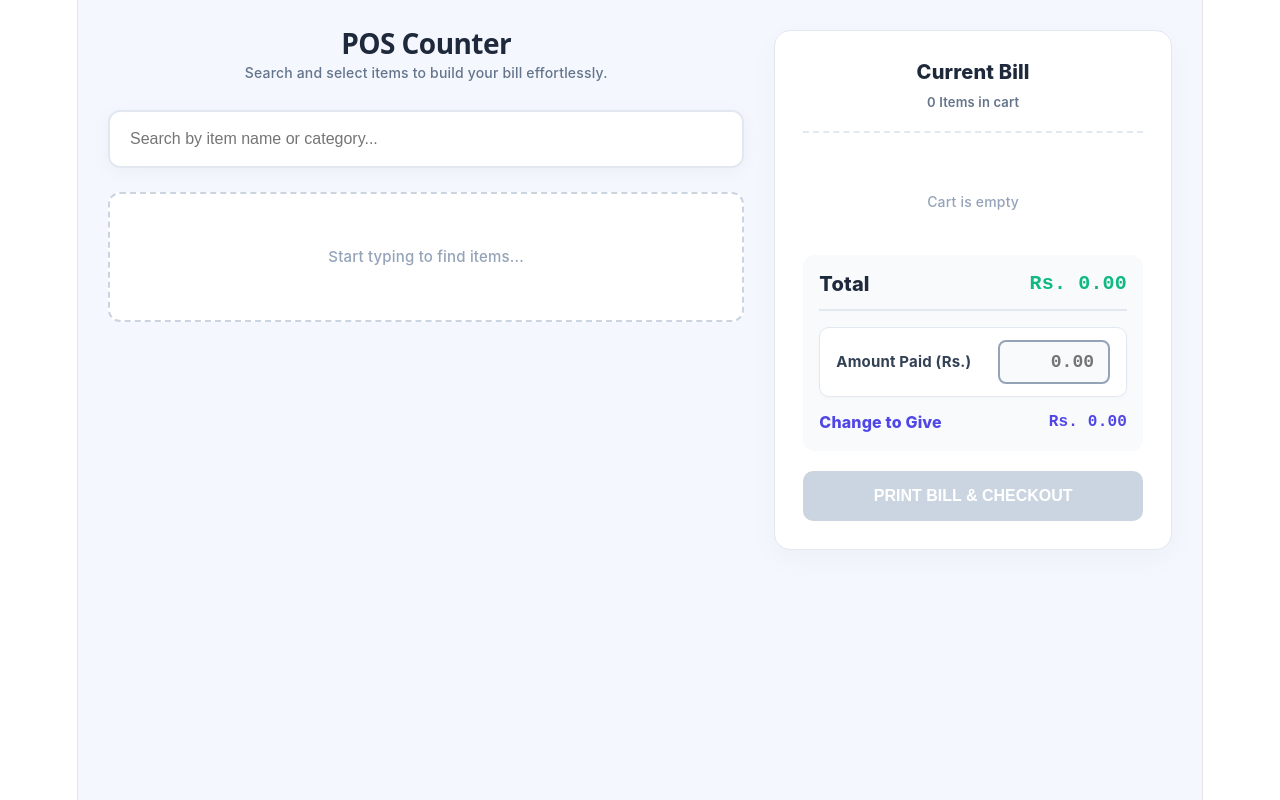
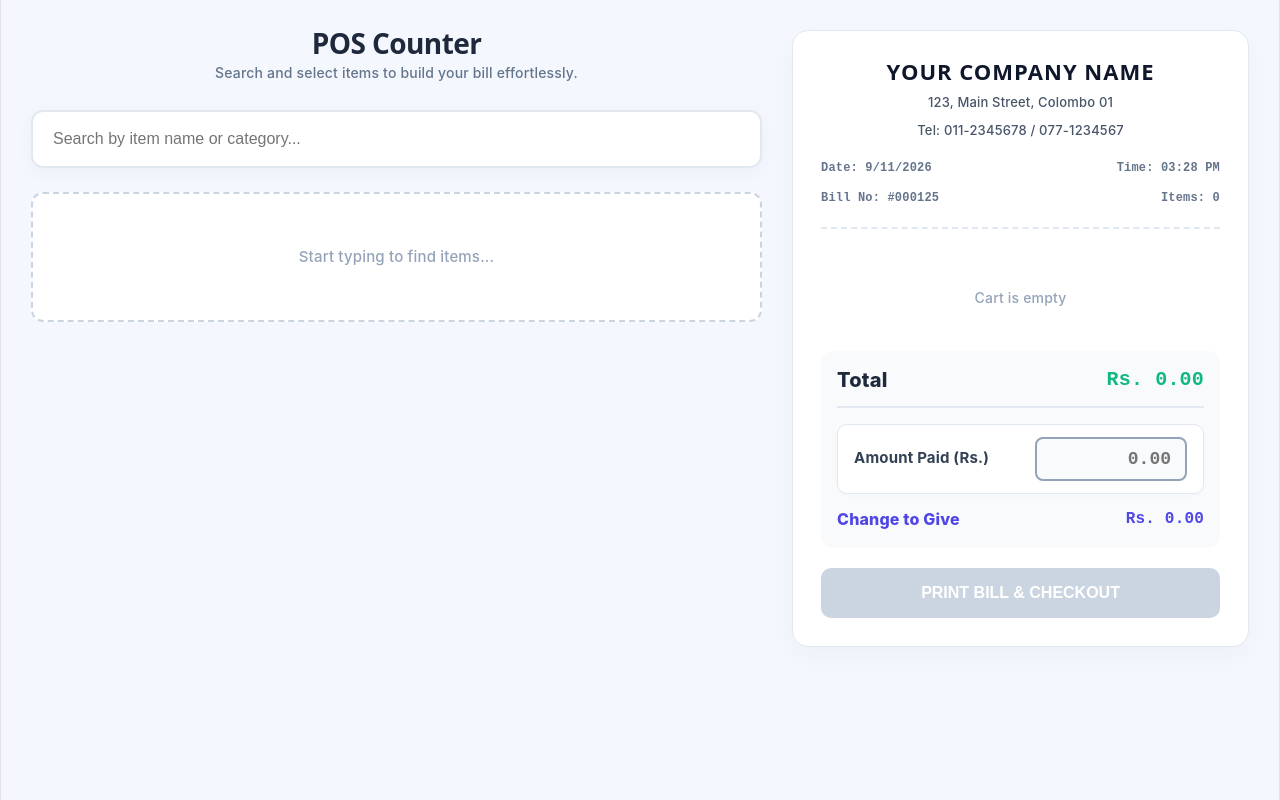
Before and after one commit to PramodikaDulanja/pos-system, a React (Vite) app: page / in a window 1280 px wide. Built offline with nearby package versions, Linux system fonts and the light colour scheme.

Commit message:
update bill preview

```diff
--- a/src/App.jsx
+++ b/src/App.jsx
@@ -141,7 +141,8 @@ export default function POSSystem() {
 
   const lineTotal = (line) => round2(line.product.price * line.qty * (1 - (line.discountPercent || 0) / 100));
   const total = round2(cartItems.reduce((sum, l) => sum + lineTotal(l), 0));
-  const itemCount = cartItems.reduce((sum, l) => sum + l.qty, 0);
+  // const itemCount = cartItems.reduce((sum, l) => sum + l.qty, 0);
+  const itemCount = cartItems.length;
   const balance = round2((amountPaid || 0) - total);
 
   const handlePrint = () => {
@@ -151,7 +152,9 @@ export default function POSSystem() {
 
   return (
     <div style={{ fontFamily: "'Inter', -apple-system, BlinkMacSystemFont, 'Segoe UI', Roboto, sans-serif", background: "#F4F7FE", minHeight: "100vh", padding: "30px", boxSizing: "border-box" }}>
-      <div style={{ display: "grid", gridTemplateColumns: "1.6fr 1fr", gap: "30px", maxWidth: "1280px", margin: "0 auto", alignItems: "start" }}>
+
+      {/* මෙහි maxWidth ඉවත් කර width: "100%" යොදා ඇත */}
+      <div style={{ display: "grid", gridTemplateColumns: "1.6fr 1fr", gap: "30px", width: "100%", margin: "0 auto", alignItems: "start" }}>
 
         {/* වම් පස: Search & Results */}
         <div className="no-print">
@@ -196,29 +199,71 @@ export default function POSSystem() {
             </div>
           )}
         </div>
+        {/* දකුණු පස: Bill Preview */}
 
-        {/* දකුණු පස: Bill Preview */}
         <div id="pos-bill-print" style={{ background: "#FFFFFF", border: "1px solid #E2E8F0", borderRadius: "16px", padding: "28px", position: "sticky", top: "30px", boxShadow: "0 10px 30px rgba(0,0,0,0.03)" }}>
-          <div style={{ borderBottom: "2px dashed #E2E8F0", paddingBottom: "16px", marginBottom: "16px" }}>
-            <div style={{ fontSize: "20px", fontWeight: 800, color: "#1E293B" }}>Current Bill</div>
-            <div style={{ fontSize: "13px", color: "#64748B", marginTop: "4px", fontWeight: 600 }}>{itemCount} {itemCount === 1 ? "Item" : "Items"} in cart</div>
+
+          {/* බිල්පතේ ඉහළ කොටස (Company Info & Bill Details) */}
+          <div style={{ textAlign: "center", borderBottom: "2px dashed #E2E8F0", paddingBottom: "16px", marginBottom: "16px" }}>
+
+            {/* ආයතනයේ නම */}
+            <h2 style={{ fontSize: "22px", fontWeight: 900, color: "#0F172A", margin: "0 0 4px 0", textTransform: "uppercase", letterSpacing: "1px" }}>
+              YOUR COMPANY NAME
+            </h2>
+
+            {/* ලිපිනය සහ දුරකථන අංකය */}
+            <p style={{ fontSize: "13px", color: "#475569", margin: "0 0 2px 0", fontWeight: 500 }}>
+              123, Main Street, Colombo 01
+            </p>
+            <p style={{ fontSize: "13px", color: "#475569", margin: "0 0 12px 0", fontWeight: 500 }}>
+              Tel: 011-2345678 / 077-1234567
+            </p>
+
+            {/* දිනය, වේලාව සහ බිල්පත් අංකය (Courier New Font එකෙන්) */}
+            <div style={{ display: "flex", justifyContent: "space-between", fontSize: "12px", color: "#64748B", fontWeight: 600, fontFamily: "'Courier New', monospace" }}>
+              <span>Date: {new Date().toLocaleDateString()}</span>
+              <span>Time: {new Date().toLocaleTimeString([], { hour: '2-digit', minute: '2-digit' })}</span>
+            </div>
+            <div style={{ display: "flex", justifyContent: "space-between", fontSize: "12px", color: "#64748B", marginTop: "4px", fontWeight: 600, fontFamily: "'Courier New', monospace" }}>
+              <span>Bill No: #000125</span>
+              <span>Items: {itemCount}</span>
+            </div>
           </div>
 
           {cartItems.length === 0 ? (
             <div style={{ fontSize: "14px", fontWeight: 500, color: "#94A3B8", padding: "40px 0", textAlign: "center" }}>Cart is empty</div>
           ) : (
-            <div style={{ display: "flex", flexDirection: "column", gap: "12px", marginBottom: "20px", maxHeight: "40vh", overflowY: "auto", paddingRight: "8px" }}>
-              {cartItems.map((line) => {
+            /* වෙනස්කම 1: overflowY: "scroll" යොදා Scrollbar එක ස්ථාවර කර ඇත */
+              <div className="print-expand" style={{ display: "flex", flexDirection: "column", gap: "12px", marginBottom: "20px", maxHeight: "40vh", overflowY: "scroll", paddingRight: "8px" }}>              {cartItems.map((line) => {
                 const hasDiscount = (line.discountPercent || 0) > 0;
+                const originalPrice = line.product.price;
+                const discountedUnitPrice = originalPrice * (1 - (line.discountPercent || 0) / 100);
+
                 return (
-                  <div key={line.product.id} style={{ display: "flex", justifyContent: "space-between", gap: "12px" }}>
-                    <div style={{ minWidth: 0 }}>
-                      <div style={{ fontSize: "14px", fontWeight: 600, color: "#1E293B", whiteSpace: "nowrap", overflow: "hidden", textOverflow: "ellipsis" }}>{line.product.name}</div>
-                      <div style={{ fontSize: "12px", color: "#94A3B8", fontFamily: "'Courier New', monospace", fontWeight: 600, marginTop: "2px" }}>
-                        {line.qty} x {hasDiscount ? <><span style={{ textDecoration: "line-through" }}>{CURRENCY(line.product.price)}</span> <span style={{ color: "#F59E0B", marginLeft: "4px" }}>-{line.discountPercent}%</span></> : CURRENCY(line.product.price)}
+                  <div key={line.product.id} style={{ display: "flex", justifyContent: "space-between", alignItems: "flex-start", gap: "12px", borderBottom: "1px dashed #F1F5F9", paddingBottom: "10px" }}>
+
+                    {/* වම් පස: භාණ්ඩයේ නම සහ ගණනය කිරීම */}
+                    <div style={{ flex: 1, minWidth: 0, textAlign: "left" }}>
+                      <div style={{ fontSize: "14px", fontWeight: 600, color: "#1E293B", whiteSpace: "nowrap", overflow: "hidden", textOverflow: "ellipsis" }}>
+                        {line.product.name}
+                      </div>
+                      <div style={{ fontSize: "12px", color: "#64748B", fontFamily: "'Courier New', monospace", fontWeight: 600, marginTop: "4px" }}>
+                        {line.qty} x {hasDiscount ? (
+                          <>
+                            <span style={{ textDecoration: "line-through", color: "#94A3B8" }}>{CURRENCY(originalPrice)}</span>
+                            <span style={{ color: "#F59E0B", marginLeft: "4px" }}>(-{line.discountPercent}%)</span>
+                            <span style={{ color: "#10B981", marginLeft: "6px", fontWeight: 700 }}>{CURRENCY(discountedUnitPrice)}</span>
+                          </>
+                        ) : (
+                          <span>{CURRENCY(originalPrice)}</span>
+                        )}
                       </div>
                     </div>
-                    <div style={{ fontSize: "15px", fontWeight: 700, fontFamily: "'Courier New', monospace", color: "#1E293B", flexShrink: 0 }}>{CURRENCY(lineTotal(line))}</div>
+
+                    {/* දකුණු පස: මුළු මුදල (වෙනස්කම: whiteSpace: "nowrap" සහ පළල 125px කර ඇත) */}
+                    <div style={{ width: "125px", textAlign: "right", fontSize: "15px", fontWeight: 700, fontFamily: "'Courier New', monospace", color: "#1E293B", flexShrink: 0, whiteSpace: "nowrap" }}>
+                      {CURRENCY(lineTotal(line))}
+                    </div>
                   </div>
                 );
               })}
@@ -235,7 +280,7 @@ export default function POSSystem() {
               <input
                 type="number" min="0" step="1" value={amountPaid === 0 ? "" : amountPaid} placeholder="0.00"
                 onChange={(e) => setAmountPaid(Math.max(0, parseFloat(e.target.value) || 0))}
-              style={{ width: "80px", textAlign: "right", padding: "10px 14px", fontSize: "18px", fontWeight: 800, fontFamily: "'Courier New', monospace", border: "2px solid #94A3B8", borderRadius: "8px", color: "#0F172A", backgroundColor: "#F8FAFC", outline: "none", transition: "all 0.3s ease" }}
+                style={{ width: "120px", textAlign: "right", padding: "10px 14px", fontSize: "18px", fontWeight: 800, fontFamily: "'Courier New', monospace", border: "2px solid #94A3B8", borderRadius: "8px", color: "#0F172A", backgroundColor: "#F8FAFC", outline: "none", transition: "all 0.3s ease" }}
                 onFocus={(e) => { e.target.style.borderColor = "#4F46E5"; e.target.style.backgroundColor = "#FFFFFF"; e.target.style.boxShadow = "0 0 0 4px rgba(79, 70, 229, 0.15)"; }}
                 onBlur={(e) => { e.target.style.borderColor = "#94A3B8"; e.target.style.backgroundColor = "#F8FAFC"; e.target.style.boxShadow = "none"; }}
               />
--- a/src/POSSystem.css
+++ b/src/POSSystem.css
@@ -47,16 +47,46 @@ input[type=number] {
 }
 
 /* Print කිරීම සඳහා ඇති CSS */
+/* Print කිරීම සඳහා ඇති CSS (Thermal Printer 80mm සඳහා ප්‍රශස්ත කර ඇත) */
 @media print {
-  body * { visibility: hidden; }
-  #pos-bill-print, #pos-bill-print * { visibility: visible; }
+  body * {
+    visibility: hidden;
+  }
+  #pos-bill-print, #pos-bill-print * {
+    visibility: visible;
+    color: #000 !important; /* Print වෙද්දී අකුරු පැහැදිලිව කළු පාටින් පෙන්වීමට */
+  }
   #pos-bill-print {
     position: absolute;
+    left: 0;
     top: 0;
-    left: 0;
-    width: 320px;
+    width: 320px; /* Thermal Printer (80mm) එකක සම්මත පළල */
+    padding: 10px !important;
+    margin: 0;
     border: none !important;
     box-shadow: none !important;
+    border-radius: 0 !important;
+    background: transparent !important;
   }
-  .no-print { display: none !important; }
+
+  /* Print වෙද්දී අනවශ්‍ය බොත්තම් සැඟවීම */
+  .no-print {
+    display: none !important;
+  }
+
+  /* Print වෙද්දී Scrollbar ඉවත් කර මුළු ලැයිස්තුවම දිග හැර පෙන්වීම */
+  .print-expand {
+    max-height: none !important;
+    overflow: visible !important;
+  }
+
+  /* මුදල් ඇතුළත් කරන Input Box එක Print වෙද්දී සාමාන්‍ය අකුරු වගේ පෙන්වීම */
+  #pos-bill-print input {
+    border: none !important;
+    background: transparent !important;
+    padding: 0 !important;
+    outline: none !important;
+    box-shadow: none !important;
+    color: #000 !important;
+  }
 }
--- a/src/index.css
+++ b/src/index.css
@@ -55,7 +55,7 @@ body {
 }
 
 #root {
-  width: 1126px;
+  /* width: 1126px; */
   max-width: 100%;
   margin: 0 auto;
   text-align: center;
```
Lines whose indentation alone changed are shown as unchanged.
